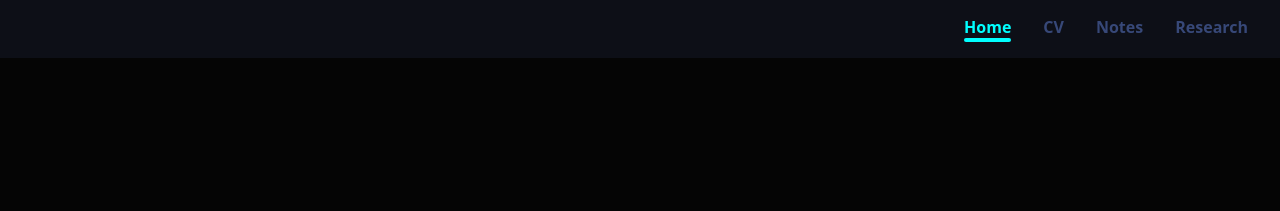
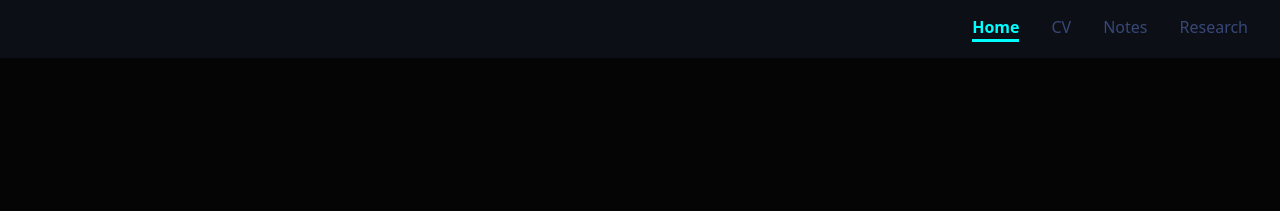
Before and after one commit to PONKAILASHRAJ/pk, a Jekyll site: the page index.html, which Jekyll copies as it is, in a window 1280 px wide. Shown: the top 211 px of the page. Built offline with Jekyll 4.4.1, drawn with Linux system fonts in a browser that asks for light colours.

Commit message:
index.html

```diff
--- a/index.html
+++ b/index.html
@@ -29,42 +29,40 @@ nav {
   }
 
   nav a {
+    position: relative;
     color: var(--accent);
     text-decoration: none;
-  font-weight: 600; /* lighter bold */
-  position: relative;
+    font-weight: normal;
+    font-size: 1rem;
     padding-bottom: 4px;
-  cursor: pointer;
-  transition: color 0.3s ease, font-weight 0.3s ease;
   }
 
-nav a.active {
-  color: var(--highlight);
-  font-weight: 900; /* very bold */
-}
-
+  /* Underline animation on hover */
   nav a::after {
-  content: '';
+    content: "";
     position: absolute;
+    bottom: 0;
     left: 0;
-  bottom: 0;
-  width: 0;
+    width: 0%;
     height: 2px;
     background-color: var(--highlight);
     transition: width 0.3s ease;
-  border-radius: 2px;
   }
 
   nav a:hover::after {
     width: 100%;
   }
 
+  /* Active link styles: bold + persistent thick underline */
+  nav a.active {
+    font-weight: bold;
+    color: var(--highlight);
+  }
+
   nav a.active::after {
     width: 100%;
-  height: 4px;
+    height: 3px;
     background-color: var(--highlight);
-  border-radius: 3px;
-  transition: none;
   }
 
   .container {
@@ -88,6 +86,7 @@ nav a.active::after {
   h1 {
     margin: 0.5rem 0 0.25rem;
     font-size: 2rem;
+    font-weight: 700;
     color: var(--text);
   }
 
@@ -97,11 +96,12 @@ p {
   }
 
   /* Typewriter effect */
+
   .typewriter {
     display: inline-block;
     white-space: nowrap;
     overflow: hidden;
-  font-weight: bold;
+    font-weight: 700;
     font-size: 2rem;
     border-right: 0.15em solid var(--highlight);
     animation:
@@ -129,7 +132,7 @@ p {
 </head>
 <body>
   <nav>
-  <a href="index.html" class="active">Home</a>
+    <a href="index.html">Home</a>
     <a href="cv.html">CV</a>
     <a href="notes.html">Notes</a>
     <a href="research.html">Research</a>
```
Also changed, not shown: other parts of index.html (+14 -0 lines). Lines whose indentation alone changed are shown as unchanged.
